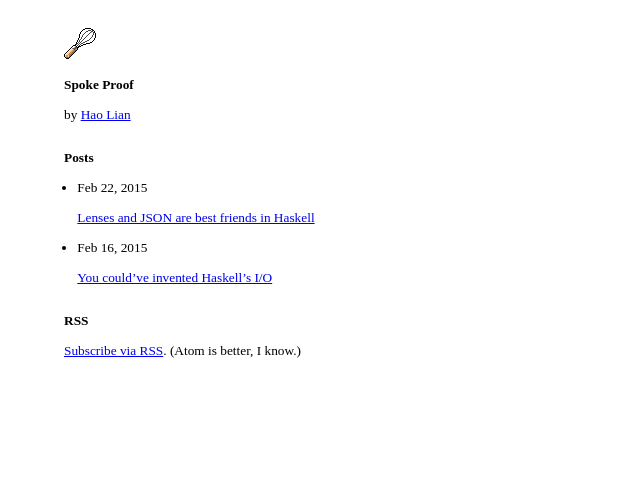
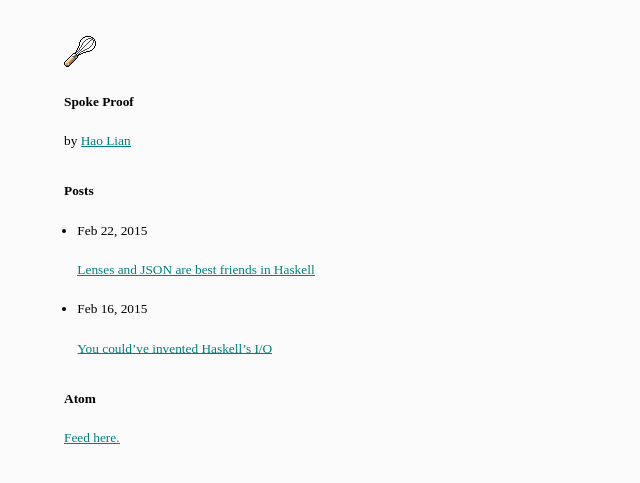
Before and after one commit to hlian/hao.codes, a Jekyll site: the page built from index.html, in a window 1280 px wide. Shown: the top 483 px of the page, without its empty margins (0-640 px from the left). Built offline with Jekyll 4.4.1, drawn with Linux system fonts in a browser that asks for light colours; Markdown is read by kramdown in place of the engine named in the settings.

Commit message:
lessons learned from kernelfuffle

```diff
--- a/_layouts/author.html
+++ b/_layouts/author.html
@@ -14,9 +14,11 @@ layout: default
     <h2>Posts</h2>
     <ul>
     {% for post in site.posts %}
+      {% unless post.title contains 'poopmonster' %}
       {% if post.author == page.author %}
         <li><a href="{{ post.url | prepend: site.baseurl }}">{{ post.title }}</a></li>
       {% endif %}
+      {% endunless %}
     {% endfor %}
     </ul>
   </article>
--- a/_posts/2015-02-22-lenses-heart-json.html
+++ b/_posts/2015-02-22-lenses-heart-json.html
@@ -15,7 +15,7 @@ agree] is pedagogically troublesome: <em>Lenses shine when dealing with
 complicated data structures, like JSON</em>.</p>
 
 <h2>Example</h2>
-<div class="highlight"><pre><code class="language-text" data-lang="text">&gt; import Control.Lens
+<div class="highlight expand"><pre><code class="language-text" data-lang="text">&gt; import Control.Lens
 &gt; import Data.Aeson
 &gt; import Data.Aeson.Lens
 &gt; import Data.Aeson.Types
--- a/_sass/_layout.scss
+++ b/_sass/_layout.scss
@@ -1,20 +1,30 @@
 body {
   padding: 1em 0;
-  max-width: 800px;
+  max-width: 600px;
   margin: 0 auto;
 }
 
 p, ul, ol, pre {
-  margin: 1em 0;
+  margin: 1rem 0;
 }
 
 ul, ol {
   margin-left: 1em;
 }
 
+h2, h3, h4, h5, h6 {
+  margin-top: 1.5rem;
+  margin-bottom: 0.5rem;
+}
+
+li {
+  margin: 0.5em 0;
+}
+
 pre {
   padding: 1em 10px;
   margin: 0 -10px;
+  overflow-x: auto;
 }
 
 pre.big {
@@ -42,3 +52,10 @@ div.footnotes hr {
     max-width: 90%;
   }
 }
+
+@media (min-device-width: 800px) {
+  .expand {
+    margin-left: -150px;
+    margin-right: -150px;
+  }
+}
--- /dev/null
+++ b/_sass/_links.scss
@@ -0,0 +1,39 @@
+a {
+    color: teal;
+    text-decoration: none;
+    background-image:
+        linear-gradient(#fcfbfc, #fcfbfc),
+        linear-gradient(#fcfbfc, #fcfbfc),
+        linear-gradient(teal, teal);
+    background-size:
+        .05em 1px,
+        .05em 1px,
+        1px 1px;
+    background-repeat:
+        no-repeat,
+        no-repeat,
+        repeat-x;
+    text-shadow:
+         .03em 0 #fcfbfc,
+        -.03em 0 #fcfbfc,
+        0  .03em #fcfbfc,
+        0 -.03em #fcfbfc,
+         .06em 0 #fcfbfc,
+        -.06em 0 #fcfbfc,
+         .09em 0 #fcfbfc,
+        -.09em 0 #fcfbfc,
+         .12em 0 #fcfbfc,
+        -.12em 0 #fcfbfc;
+    background-position:
+        0 87%,
+        100% 87%,
+        0 92%;
+}
+
+a:hover, a:focus {
+    color: red;
+    background-image:
+        linear-gradient(#fcfbfc, #fcfbfc),
+        linear-gradient(#fcfbfc, #fcfbfc),
+        linear-gradient(red, red);
+}
--- /dev/null
+++ b/_sass/_main.scss
@@ -0,0 +1,2 @@
+@charset "utf-8";
+@import "reset", "typography", "layout", "syntax-highlighting", "links";
--- a/_sass/_typography.scss
+++ b/_sass/_typography.scss
@@ -2,10 +2,14 @@
   box-sizing: content-box;
 }
 
+html {
+  font-family: neuton, serif;
+  font-size: 16pt;
+  background: #fcfbfc;
+}
+
 body {
-  font-family: neuton, serif;
-  font-size: 18pt;
-  line-height: 1.25;
+  line-height: 1.35;
 }
 
 pre, code {
@@ -13,12 +17,11 @@ pre, code {
 }
 
 code {
-  font-size: 14pt;
+  font-size: 12pt;
 }
 
 pre {
   font-size: 14pt;
-  overflow-x: scroll;
 }
 
 @media (max-device-width: 800px) {
@@ -32,20 +35,12 @@ h1, h2, h3, h4, h5, h6 {
   font-weight: bold;
 }
 
-h2, h3, h4, h5, h6 {
-  margin-top: 2em;
-}
-
 ul {
   list-style-type: disc;
 }
 
 ol {
   list-style-type: decimal;
-}
-
-li {
-  margin: 1em 0;
 }
 
 a[rel="footnote"] {
--- a/css/main.scss
+++ b/css/main.scss
@@ -1,5 +1,4 @@
 ---
 # Only the main Sass file needs front matter (the dashes are enough)
 ---
-@charset "utf-8";
-@import "reset", "typography", "layout", "syntax-highlighting";
+@import 'main';
--- a/index.html
+++ b/index.html
@@ -31,5 +31,5 @@ layout: default
 </ul>
 
 
-<h2>RSS</h2>
-<p><a href="{{ "/feed.xml" | prepend: site.baseurl }}">Subscribe via RSS</a>. (Atom is better, I know.)</p>
+<h2>Atom</h2>
+<p><a href="{{ "/feed.xml" | prepend: site.baseurl }}">Feed here.</a></p>
```
